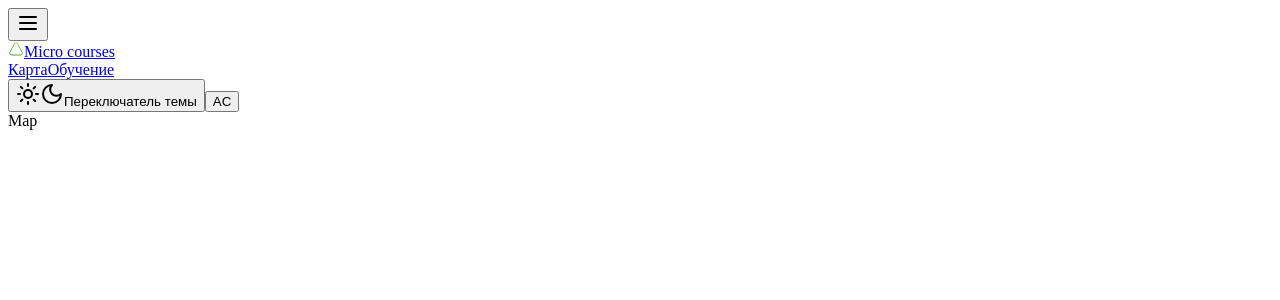
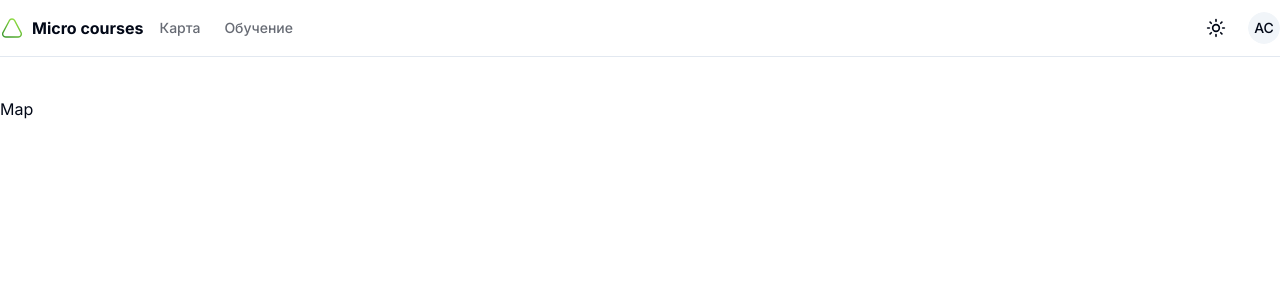
Before and after one commit to MikhailPtichkin88/microcourse, a Next.js app: page /map in a window 1280 px wide. Shown: the top 300 px of the page. Built offline with nearby package versions, Linux system fonts and the light colour scheme.

Commit message:
fix:fix public root page

```diff
--- /dev/null
+++ b/src/app/global-error.tsx
@@ -0,0 +1,20 @@
+/* eslint-disable @typescript-eslint/no-unused-vars */
+'use client'
+
+export default function GlobalError({
+  error,
+  reset,
+}: {
+  error: Error & { digest?: string }
+  reset: () => void
+}) {
+  return (
+    // global-error must include html and body tags
+    <html>
+      <body>
+        <h2>Something went wrong!</h2>
+        <button onClick={() => reset()}>Try again</button>
+      </body>
+    </html>
+  )
+}
--- /dev/null
+++ b/src/app/layout.tsx
@@ -0,0 +1,34 @@
+import type { Metadata } from "next";
+import {Inter as FontSans} from "next/font/google"
+import "./globals.css";
+import {cn} from "@/shared/ui/utils"
+import { ThemeProvider } from "@/features/theme/theme-provider";
+
+
+export const metadata: Metadata = {
+  title: "Create Next App",
+  description: "Generated by create next app",
+};
+
+const fontSans = FontSans({
+  subsets: ["latin"],
+  variable: "--font-sans"
+})
+
+export default function RootLayout({
+  children,
+}: Readonly<{
+  children: React.ReactNode;
+}>) {
+  return (
+    <html lang="en" suppressHydrationWarning>
+      <body
+        className={cn(`min-h-screen bg-background font-sans antialiased`, fontSans.variable)}
+      >
+        <ThemeProvider>
+        {children}
+        </ThemeProvider>
+      </body>
+    </html>
+  );
+}
```
